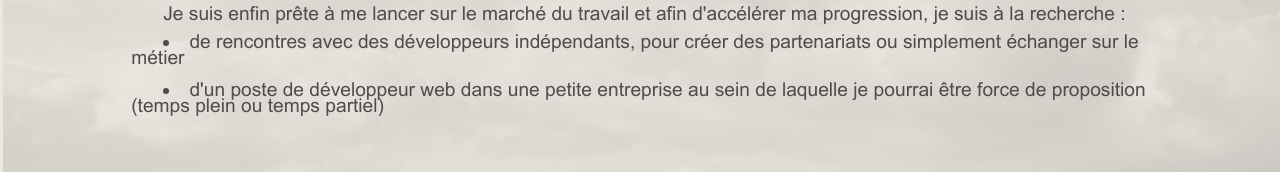
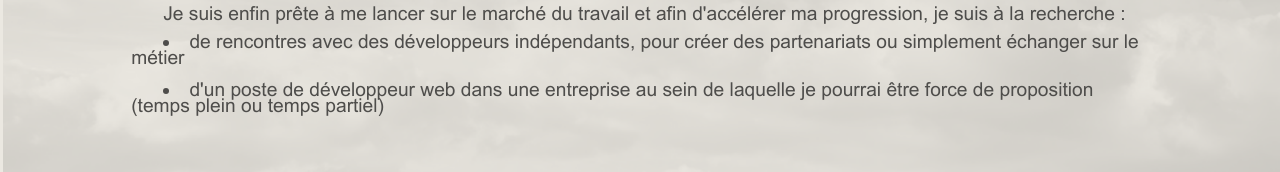
Before and after one commit to AmandineFloucaut/afloucaut, a Vue app: page /a-propos in a window 1280 px wide. Shown: the part 476-648 px from the top of the page. Built offline with nearby package versions, Linux system fonts and the light colour scheme.

Commit message:
udpated about page

```diff
--- a/src/views/About.vue
+++ b/src/views/About.vue
@@ -33,7 +33,7 @@ export default{
         "Je suis enfin prête à me lancer sur le marché du travail et afin d'accélérer ma progression, je suis à la recherche :",
         [
         "de rencontres avec des développeurs indépendants, pour créer des partenariats ou simplement échanger sur le métier",
-        "d'un poste de développeur web  dans une petite entreprise au sein de laquelle je pourrai être force de proposition (temps plein ou temps partiel)"
+        "d'un poste de développeur web dans une entreprise au sein de laquelle je pourrai être force de proposition (temps plein ou temps partiel)"
         ],
       ]
     }
```
